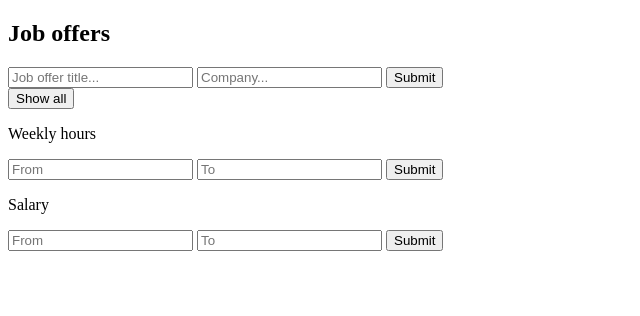
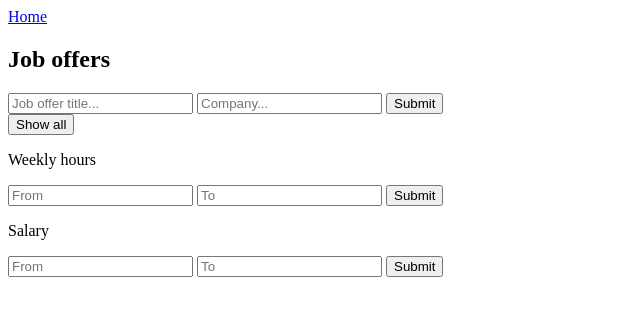
Before and after one commit to Debskij/prisonboard, a Flask app: page /jobs in a window 1280 px wide. Shown: the top 316 px of the page, without its empty margins (0-640 px from the left). Run offline with Flask 2, Linux system fonts and the light colour scheme; the visitor is signed in with stand-in values (Sample User, id 1).

Commit message:
Add home button

```diff
--- a/app/templates/template.html
+++ b/app/templates/template.html
@@ -5,6 +5,7 @@
     <title>Prisonboard</title>
 </head>
 <body>
+    <a href="{{ url_for('index') }}">Home</a>
     {% block content %}
     {% endblock %}
 </body>
```
